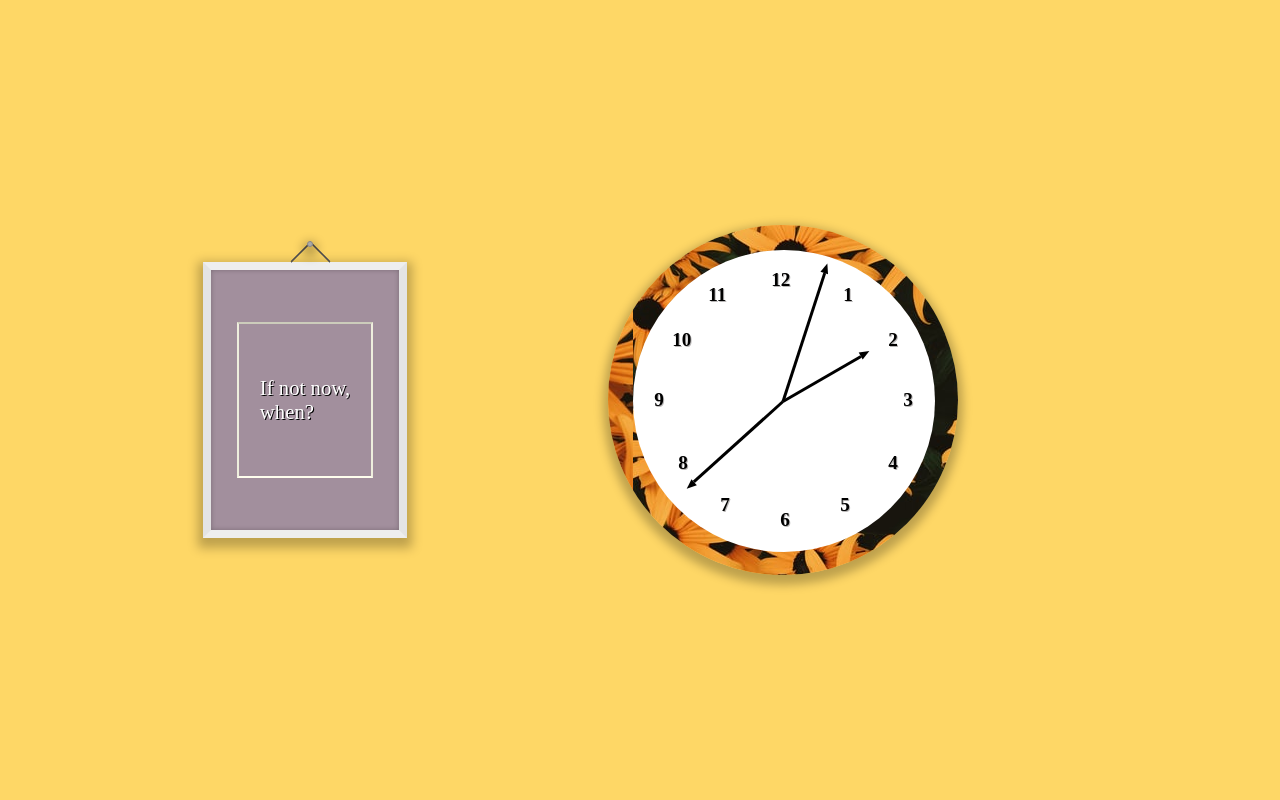
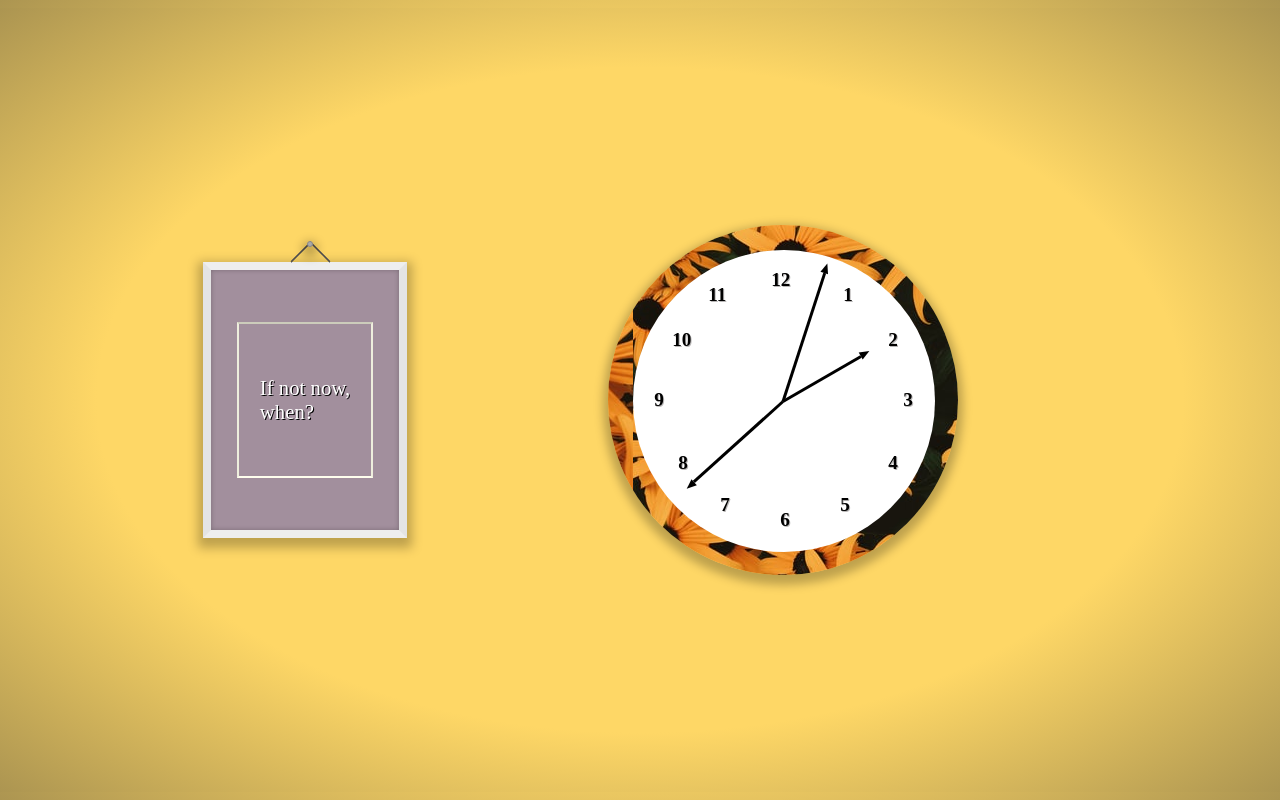
Before and after one commit to biancasehn/clock, a plain HTML site: page index.html in a window 1280 px wide. Drawn offline with Linux system fonts and the light colour scheme.

Commit message:
design: adjusting background color

```diff
--- a/styles.css
+++ b/styles.css
@@ -6,7 +6,7 @@ html, body {
     flex-direction: column;
     justify-content: center;
     align-items: center;
-    background: #FED766;
+    background: radial-gradient(#FED766 60%, #ac9551) ;
 }
 
 .container {
```
